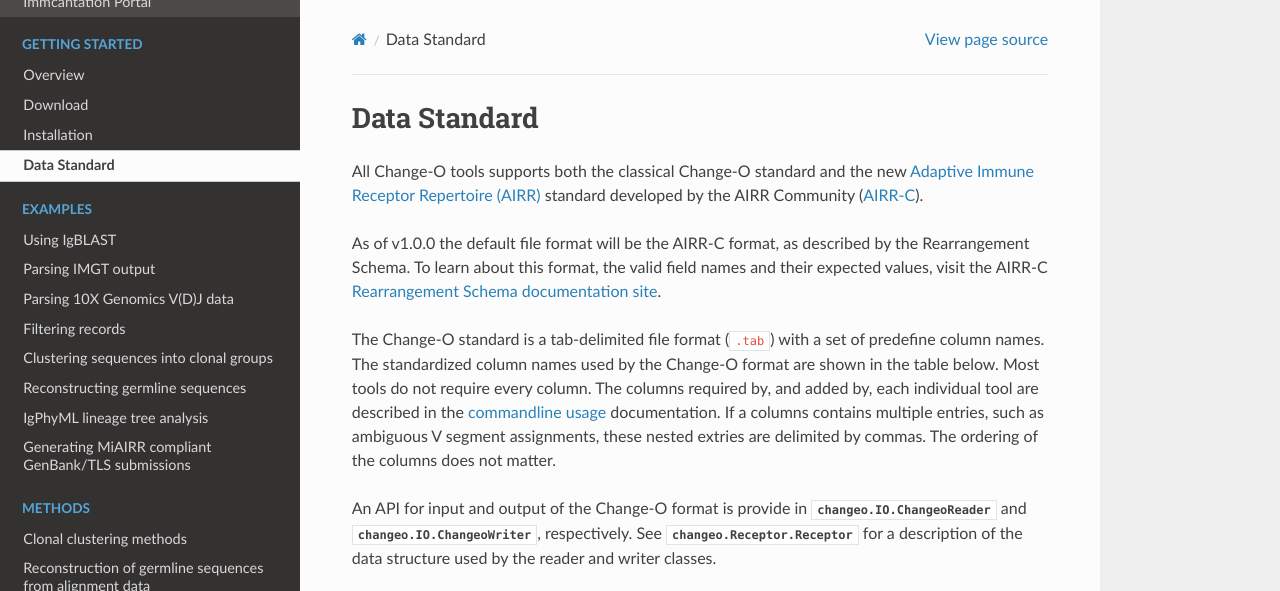
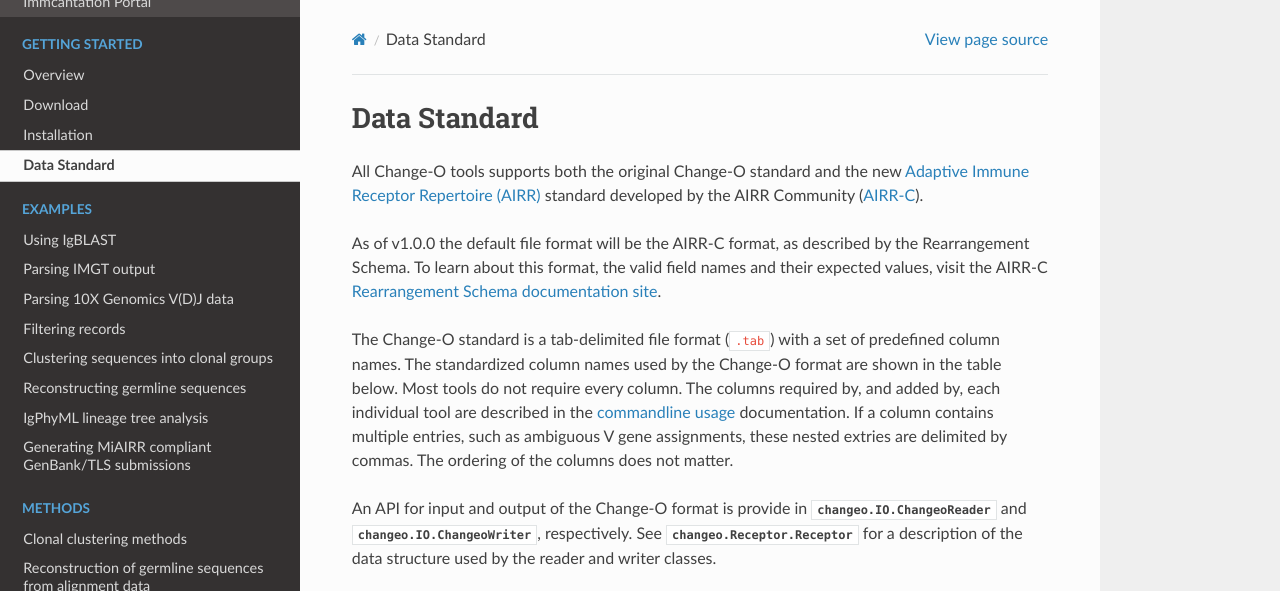
Before and after one commit to immcantation/changeo, a Sphinx documentation site: the page built from docs/standard.rst, in a window 1280 px wide, cut to the strip 0-591 px from the top of the page. Built offline with Sphinx 7.4.7 and the Read the Docs theme 2.0.0, drawn with Linux system fonts in a browser that asks for light colours; formulas are drawn with MathJax 3.

Commit message:
standard.rst edited online with Bitbucket

```diff
--- a/docs/standard.rst
+++ b/docs/standard.rst
@@ -3,7 +3,7 @@
 Data Standard
 ================================================================================
 
-All Change-O tools supports both the classical Change-O standard and the new
+All Change-O tools supports both the original Change-O standard and the new
 `Adaptive Immune Receptor Repertoire (AIRR) <https://docs.airr-community.org/en/latest/index.html>`__
 standard developed by the AIRR Community (`AIRR-C <https://www.antibodysociety.org/the-airr-community/>`__).
 
@@ -11,12 +11,12 @@
 Schema. To learn about this format, the valid field names and their expected values, visit the
 AIRR-C `Rearrangement Schema documentation site <https://docs.airr-community.org/en/latest/datarep/rearrangements.html>`__.
 
-The Change-O standard is a tab-delimited file format (``.tab``) with a set of predefine
+The Change-O standard is a tab-delimited file format (``.tab``) with a set of predefined
 column names. The standardized column names used by the Change-O format are shown in the table below.
 Most tools do not require every column. The columns required by, and added by, each
 individual tool are described in the :ref:`commandline usage <Usage>` documentation.
-If a columns contains multiple entries, such as ambiguous V
-segment assignments, these nested extries are delimited by commas.
+If a column contains multiple entries, such as ambiguous V
+gene assignments, these nested extries are delimited by commas.
 The ordering of the columns does not matter.
 
 An API for input and output of the Change-O format is provide in
```
